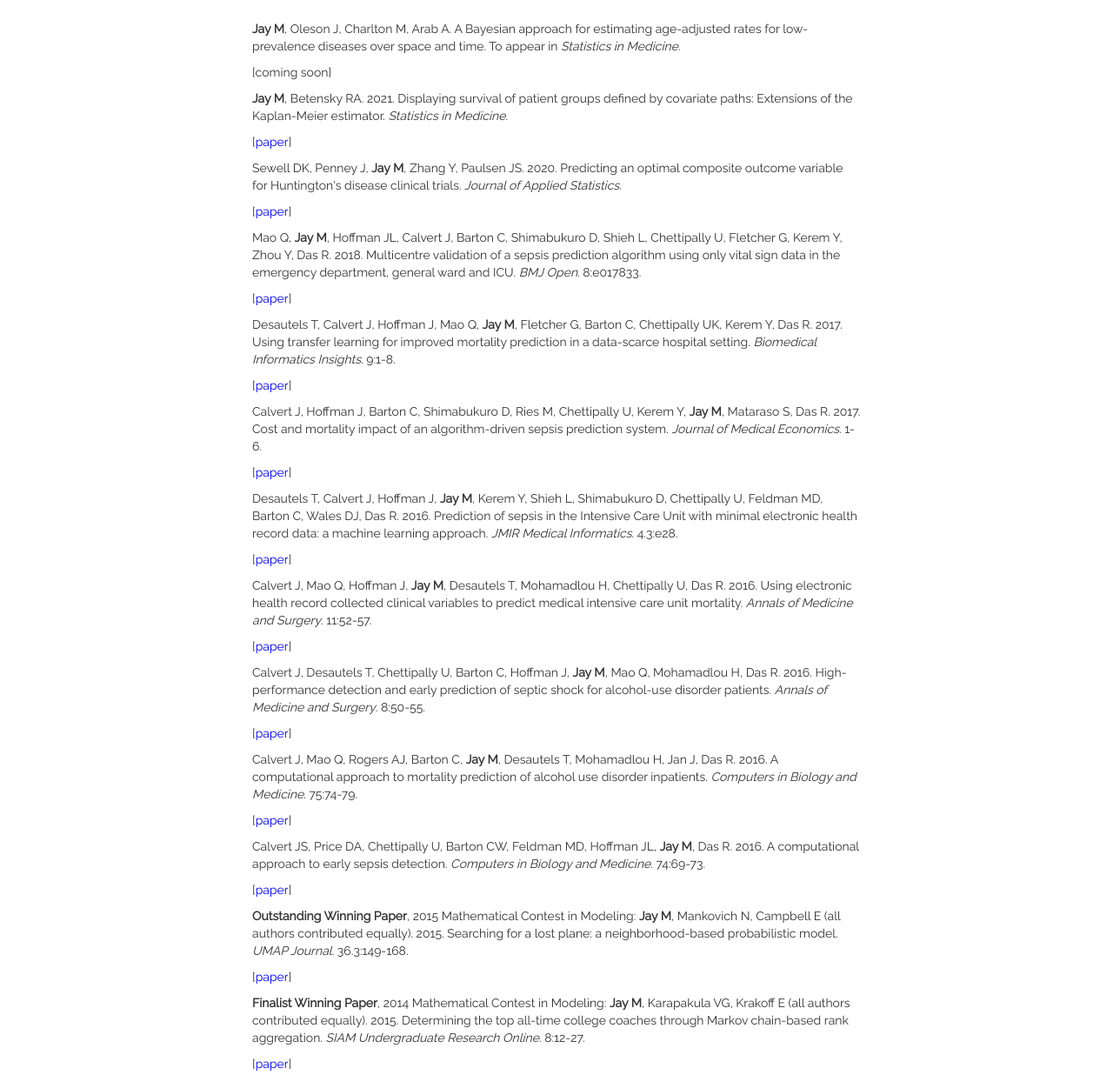
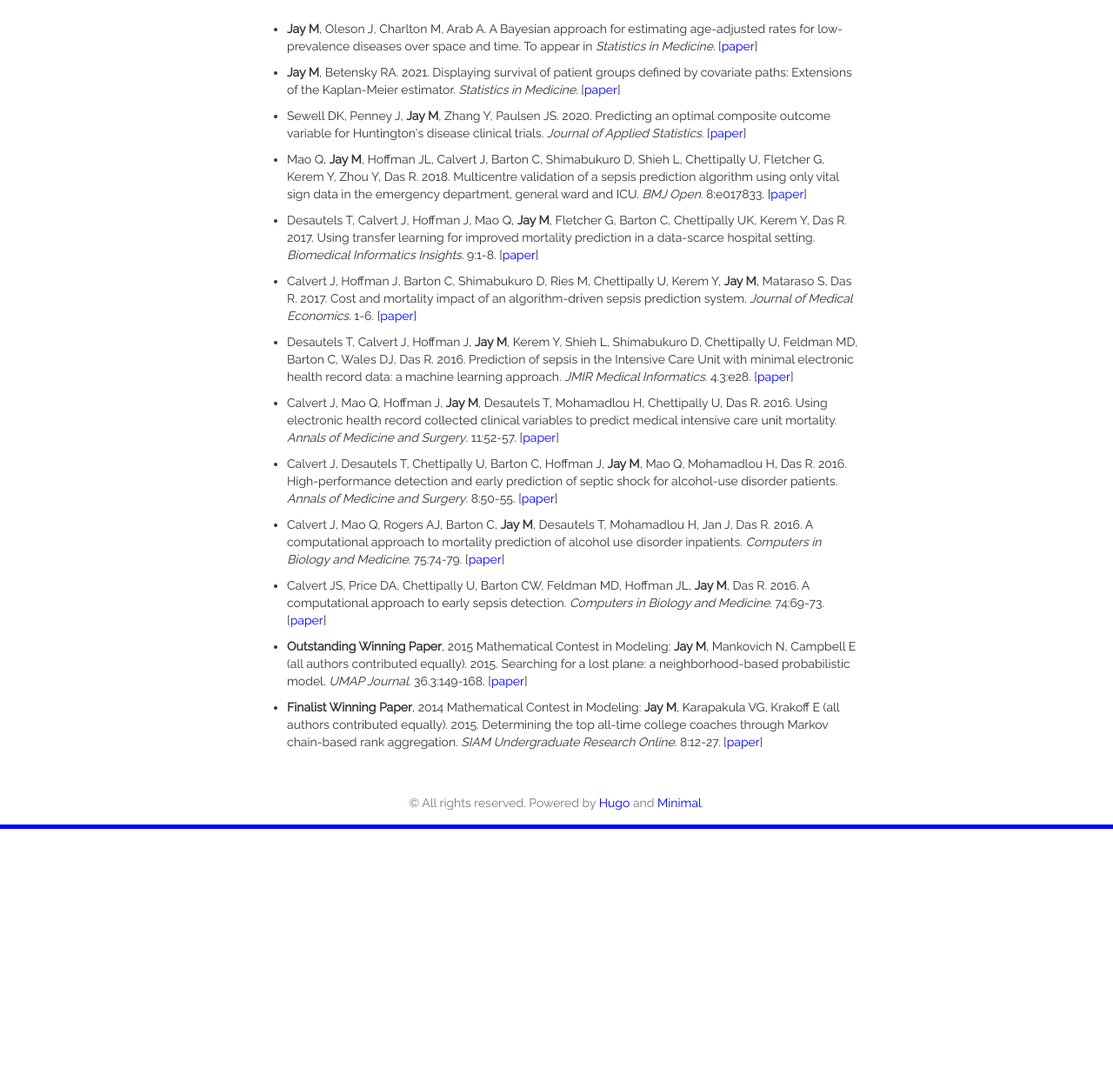
Before and after one commit to melissajay/melissajay.github.io, a plain HTML site: page publications/index.html in a window 1280 px wide. Shown: the part 140-1376 px from the top of the page at 87% size. After the commit the page ends 1093 px from the top, so only its background shows below. Drawn offline with nearby package versions, Linux system fonts and the light colour scheme; some packages are replaced by stand-ins of ours.

Commit message:
Update March 27

```diff
--- a/publications/index.html
+++ b/publications/index.html
@@ -104,7 +104,7 @@
 
                                 <li><a href="/presentations/">Presentations</a></li>
 
-                                <li><a href="../Jay_CV_2021.pdf">CV</a></li>
+                                <li><a href="../CV_Melissa_Jay_2021.pdf">CV</a></li>
 
                         </ul>
 
@@ -140,32 +140,21 @@
 <script src="/rmarkdown-libs/anchor-sections/anchor-sections.js"></script>
 
 
-<p><strong>Jay M</strong>, Oleson J, Charlton M, Arab A. A Bayesian approach for estimating age-adjusted rates for low-prevalence diseases over space and time. To appear in <em>Statistics in Medicine</em>.</p>
-<p>[coming soon]</p>
-<p><strong>Jay M</strong>, Betensky RA. 2021. Displaying survival of patient groups defined by covariate paths: Extensions of the Kaplan-Meier estimator. <em>Statistics in Medicine</em>.</p>
-<p>[<a href="https://onlinelibrary.wiley.com/doi/10.1002/sim.8888">paper</a>]</p>
-<p>Sewell DK, Penney J, <strong>Jay M</strong>, Zhang Y, Paulsen JS. 2020. Predicting an optimal composite outcome variable for Huntington's disease clinical trials. <em>Journal of Applied Statistics</em>.</p>
-<p>[<a href="https://www.tandfonline.com/doi/abs/10.1080/02664763.2020.1759034">paper</a>]</p>
-<p>Mao Q, <strong>Jay M</strong>, Hoffman JL, Calvert J, Barton C, Shimabukuro D, Shieh L, Chettipally U, Fletcher G, Kerem Y, Zhou Y, Das R. 2018. Multicentre validation of a sepsis prediction algorithm using only vital sign data in the emergency department, general ward and ICU. <em>BMJ Open</em>. 8:e017833.</p>
-<p>[<a href="https://bmjopen.bmj.com/content/bmjopen/8/1/e017833.full.pdf">paper</a>]</p>
-<p>Desautels T, Calvert J, Hoffman J, Mao Q, <strong>Jay M</strong>, Fletcher G, Barton C, Chettipally UK, Kerem Y, Das R. 2017. Using transfer learning for improved mortality prediction in a data-scarce hospital setting. <em>Biomedical Informatics Insights</em>. 9:1-8.</p>
-<p>[<a href="https://www.ncbi.nlm.nih.gov/pmc/articles/PMC5470861/pdf/10.1177_1178222617712994.pdf">paper</a>]</p>
-<p>Calvert J, Hoffman J, Barton C, Shimabukuro D, Ries M, Chettipally U, Kerem Y, <strong>Jay M</strong>, Mataraso S, Das R. 2017. Cost and mortality impact of an algorithm-driven sepsis prediction system. <em>Journal of Medical Economics</em>. 1-6.</p>
-<p>[<a href="https://www.tandfonline.com/doi/abs/10.1080/13696998.2017.1307203?journalCode=ijme20">paper</a>]</p>
-<p>Desautels T, Calvert J, Hoffman J, <strong>Jay M</strong>, Kerem Y, Shieh L, Shimabukuro D, Chettipally U, Feldman MD, Barton C, Wales DJ, Das R. 2016. Prediction of sepsis in the Intensive Care Unit with minimal electronic health record data: a machine learning approach. <em>JMIR Medical Informatics</em>. 4.3:e28.</p>
-<p>[<a href="https://medinform.jmir.org/2016/3/e28/PDF">paper</a>]</p>
-<p>Calvert J, Mao Q, Hoffman J, <strong>Jay M</strong>, Desautels T, Mohamadlou H, Chettipally U, Das R. 2016. Using electronic health record collected clinical variables to predict medical intensive care unit mortality. <em>Annals of Medicine and Surgery</em>. 11:52-57.</p>
-<p>[<a href="https://www.ncbi.nlm.nih.gov/pmc/articles/PMC5037117/pdf/main.pdf">paper</a>]</p>
-<p>Calvert J, Desautels T, Chettipally U, Barton C, Hoffman J, <strong>Jay M</strong>, Mao Q, Mohamadlou H, Das R. 2016. High-performance detection and early prediction of septic shock for alcohol-use disorder patients. <em>Annals of Medicine and Surgery</em>. 8:50-55.</p>
-<p>[<a href="https://www.sciencedirect.com/science/article/pii/S2049080116300413?via%3Dihub">paper</a>]</p>
-<p>Calvert J, Mao Q, Rogers AJ, Barton C, <strong>Jay M</strong>, Desautels T, Mohamadlou H, Jan J, Das R. 2016. A computational approach to mortality prediction of alcohol use disorder inpatients. <em>Computers in Biology and Medicine</em>. 75:74-79.</p>
-<p>[<a href="https://www.sciencedirect.com/science/article/abs/pii/S0010482516301305?via%3Dihub">paper</a>]</p>
-<p>Calvert JS, Price DA, Chettipally U, Barton CW, Feldman MD, Hoffman JL, <strong>Jay M</strong>, Das R. 2016. A computational approach to early sepsis detection. <em>Computers in Biology and Medicine</em>. 74:69-73.</p>
-<p>[<a href="https://www.sciencedirect.com/science/article/abs/pii/S0010482516301123?via%3Dihub">paper</a>]</p>
-<p><strong>Outstanding Winning Paper</strong>, 2015 Mathematical Contest in Modeling: <strong>Jay M</strong>, Mankovich N, Campbell E (all authors contributed equally). 2015. Searching for a lost plane: a neighborhood-based probabilistic model. <em>UMAP Journal</em>. 36.3:149-168.</p>
-<p>[<a href="https://www.comap.com/product/?idx=1524">paper</a>]</p>
-<p><strong>Finalist Winning Paper</strong>, 2014 Mathematical Contest in Modeling: <strong>Jay M</strong>, Karapakula VG, Krakoff E (all authors contributed equally). 2015. Determining the top all-time college coaches through Markov chain-based rank aggregation. <em>SIAM Undergraduate Research Online</em>. 8:12-27.</p>
-<p>[<a href="https://evoq-eval.siam.org/Portals/0/Publications/SIURO/Vol8/DETERMINING_THE_TOP_ALL-TIME_COLLEGE_COACHES.pdf">paper</a>]</p>
+<ul>
+<li><p><strong>Jay M</strong>, Oleson J, Charlton M, Arab A. A Bayesian approach for estimating age-adjusted rates for low-prevalence diseases over space and time. To appear in <em>Statistics in Medicine</em>. [<a href="https://onlinelibrary.wiley.com/doi/10.1002/sim.8948">paper</a>]</p></li>
+<li><p><strong>Jay M</strong>, Betensky RA. 2021. Displaying survival of patient groups defined by covariate paths: Extensions of the Kaplan-Meier estimator. <em>Statistics in Medicine</em>. [<a href="https://onlinelibrary.wiley.com/doi/10.1002/sim.8888">paper</a>]</p></li>
+<li><p>Sewell DK, Penney J, <strong>Jay M</strong>, Zhang Y, Paulsen JS. 2020. Predicting an optimal composite outcome variable for Huntington's disease clinical trials. <em>Journal of Applied Statistics</em>. [<a href="https://www.tandfonline.com/doi/abs/10.1080/02664763.2020.1759034">paper</a>]</p></li>
+<li><p>Mao Q, <strong>Jay M</strong>, Hoffman JL, Calvert J, Barton C, Shimabukuro D, Shieh L, Chettipally U, Fletcher G, Kerem Y, Zhou Y, Das R. 2018. Multicentre validation of a sepsis prediction algorithm using only vital sign data in the emergency department, general ward and ICU. <em>BMJ Open</em>. 8:e017833. [<a href="https://bmjopen.bmj.com/content/bmjopen/8/1/e017833.full.pdf">paper</a>]</p></li>
+<li><p>Desautels T, Calvert J, Hoffman J, Mao Q, <strong>Jay M</strong>, Fletcher G, Barton C, Chettipally UK, Kerem Y, Das R. 2017. Using transfer learning for improved mortality prediction in a data-scarce hospital setting. <em>Biomedical Informatics Insights</em>. 9:1-8. [<a href="https://www.ncbi.nlm.nih.gov/pmc/articles/PMC5470861/pdf/10.1177_1178222617712994.pdf">paper</a>]</p></li>
+<li><p>Calvert J, Hoffman J, Barton C, Shimabukuro D, Ries M, Chettipally U, Kerem Y, <strong>Jay M</strong>, Mataraso S, Das R. 2017. Cost and mortality impact of an algorithm-driven sepsis prediction system. <em>Journal of Medical Economics</em>. 1-6. [<a href="https://www.tandfonline.com/doi/abs/10.1080/13696998.2017.1307203?journalCode=ijme20">paper</a>]</p></li>
+<li><p>Desautels T, Calvert J, Hoffman J, <strong>Jay M</strong>, Kerem Y, Shieh L, Shimabukuro D, Chettipally U, Feldman MD, Barton C, Wales DJ, Das R. 2016. Prediction of sepsis in the Intensive Care Unit with minimal electronic health record data: a machine learning approach. <em>JMIR Medical Informatics</em>. 4.3:e28. [<a href="https://medinform.jmir.org/2016/3/e28/PDF">paper</a>]</p></li>
+<li><p>Calvert J, Mao Q, Hoffman J, <strong>Jay M</strong>, Desautels T, Mohamadlou H, Chettipally U, Das R. 2016. Using electronic health record collected clinical variables to predict medical intensive care unit mortality. <em>Annals of Medicine and Surgery</em>. 11:52-57. [<a href="https://www.ncbi.nlm.nih.gov/pmc/articles/PMC5037117/pdf/main.pdf">paper</a>]</p></li>
+<li><p>Calvert J, Desautels T, Chettipally U, Barton C, Hoffman J, <strong>Jay M</strong>, Mao Q, Mohamadlou H, Das R. 2016. High-performance detection and early prediction of septic shock for alcohol-use disorder patients. <em>Annals of Medicine and Surgery</em>. 8:50-55. [<a href="https://www.sciencedirect.com/science/article/pii/S2049080116300413?via%3Dihub">paper</a>]</p></li>
+<li><p>Calvert J, Mao Q, Rogers AJ, Barton C, <strong>Jay M</strong>, Desautels T, Mohamadlou H, Jan J, Das R. 2016. A computational approach to mortality prediction of alcohol use disorder inpatients. <em>Computers in Biology and Medicine</em>. 75:74-79. [<a href="https://www.sciencedirect.com/science/article/abs/pii/S0010482516301305?via%3Dihub">paper</a>]</p></li>
+<li><p>Calvert JS, Price DA, Chettipally U, Barton CW, Feldman MD, Hoffman JL, <strong>Jay M</strong>, Das R. 2016. A computational approach to early sepsis detection. <em>Computers in Biology and Medicine</em>. 74:69-73. [<a href="https://www.sciencedirect.com/science/article/abs/pii/S0010482516301123?via%3Dihub">paper</a>]</p></li>
+<li><p><strong>Outstanding Winning Paper</strong>, 2015 Mathematical Contest in Modeling: <strong>Jay M</strong>, Mankovich N, Campbell E (all authors contributed equally). 2015. Searching for a lost plane: a neighborhood-based probabilistic model. <em>UMAP Journal</em>. 36.3:149-168. [<a href="https://www.comap.com/product/?idx=1524">paper</a>]</p></li>
+<li><p><strong>Finalist Winning Paper</strong>, 2014 Mathematical Contest in Modeling: <strong>Jay M</strong>, Karapakula VG, Krakoff E (all authors contributed equally). 2015. Determining the top all-time college coaches through Markov chain-based rank aggregation. <em>SIAM Undergraduate Research Online</em>. 8:12-27. [<a href="https://evoq-eval.siam.org/Portals/0/Publications/SIURO/Vol8/DETERMINING_THE_TOP_ALL-TIME_COLLEGE_COACHES.pdf">paper</a>]</p></li>
+</ul>
 </div>
 
 </main>
```
Also changed, not shown: 404.html (+1 -1 lines), about/index.html (+2 -2 lines), categories/index.html (+1 -1 lines), index.html (+1 -1 lines), index.xml (+8 -8 lines), presentations/index.html (+8 -11 lines), tags/index.html (+1 -1 lines), 2 other files.
